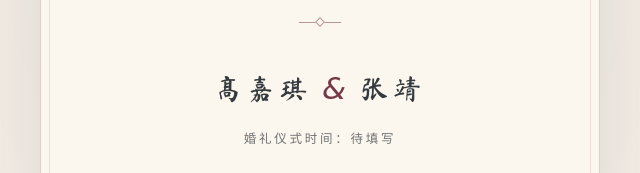
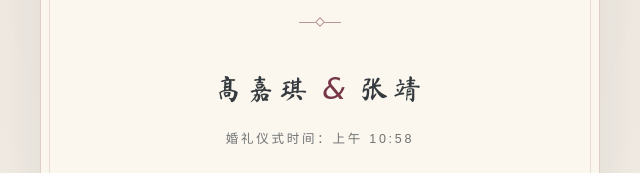
Before and after one commit to kdnsna/our-wedding, a website: page index.html in a window 1280 px wide. Shown: the part 7700-7873 px from the top of the page, 320-960 px from the left. Drawn offline with Linux system fonts and the light colour scheme.

Commit message:
feat: 填写仪式时间与联系方式，配置部署 base 路径

```diff
--- a/index.html
+++ b/index.html
@@ -1155,8 +1155,8 @@ footer {
 const CONFIG = {
   groomName: "高嘉琪",          // 新郎姓名
   brideName: "张靖",            // 新娘姓名
-  ceremonyTime: "待填写",        // 例："上午 11:18"
-  contact: "待填写",             // 例："张先生 138-0000-0000"
+  ceremonyTime: "上午 10:58",    // 例："上午 11:18"
+  contact: "高嘉琪 155 5007 0122　·　张靖 130 6124 3813", // 例："张先生 138-0000-0000"
   mapKeyword: "荣成华星宾馆",     // 地图搜索关键词
   mapCity: "威海",
   rsvpUrl: "",                   // 回执表单链接（如腾讯问卷/金数据），留空则提示微信联系
--- /dev/null
+++ b/vite.config.js
@@ -0,0 +1,5 @@
+import { defineConfig } from "vite";
+
+export default defineConfig({
+  base: "./",
+});
```
